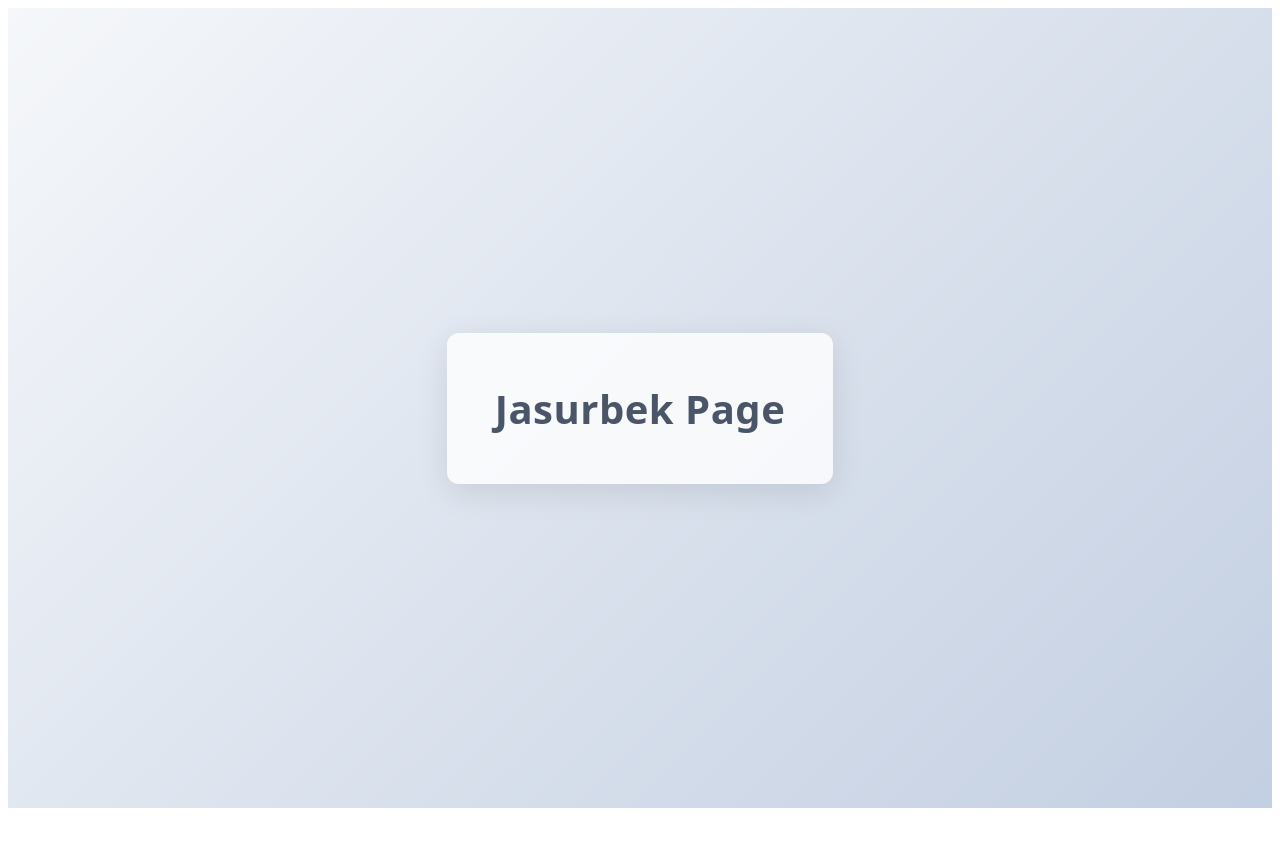
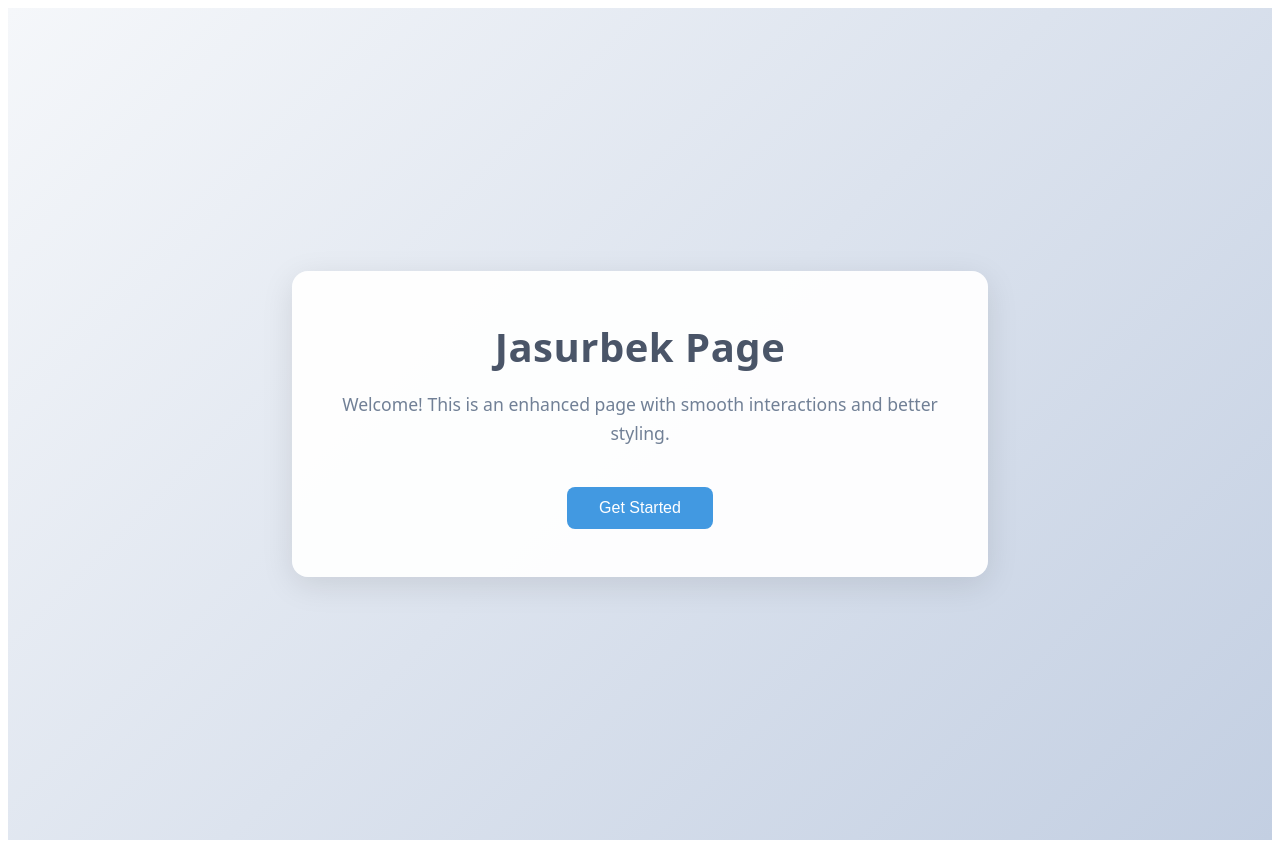
Before and after one commit to salakhbro/hackathon-training, a React (Vite) app: page /jasurbek in a window 1280 px wide. Before the commit the page ends 816 px from the top, so only its background shows below. Built offline with nearby package versions, Linux system fonts and the light colour scheme.

Commit message:
men o'zimni qismimni o'zgartirdm

```diff
--- a/src/pages/Jasurbek/Jasurbek.jsx
+++ b/src/pages/Jasurbek/Jasurbek.jsx
@@ -1,6 +1,8 @@
-import React from 'react'
+import React, { useState } from 'react'
 
 function Jasurbek() {
+  const [isHovered, setIsHovered] = useState(false)
+
   return (
     <div style={{
       minHeight: '100vh',
@@ -8,24 +10,58 @@ function Jasurbek() {
       display: 'flex',
       alignItems: 'center',
       justifyContent: 'center',
-      fontFamily: 'system-ui, -apple-system, sans-serif'
+      fontFamily: 'system-ui, -apple-system, sans-serif',
+      padding: '1rem'
     }}>
       <div style={{
         padding: '3rem',
-        backgroundColor: 'rgba(255, 255, 255, 0.8)',
-        borderRadius: '12px',
-        boxShadow: '0 8px 32px rgba(0, 0, 0, 0.1)',
-        textAlign: 'center'
-      }}>
+        backgroundColor: 'rgba(255, 255, 255, 0.95)',
+        borderRadius: '16px',
+        boxShadow: isHovered ? '0 16px 48px rgba(0, 0, 0, 0.15)' : '0 8px 32px rgba(0, 0, 0, 0.1)',
+        textAlign: 'center',
+        maxWidth: '600px',
+        transition: 'all 0.3s ease',
+        transform: isHovered ? 'translateY(-8px)' : 'translateY(0)'
+      }}
+        onMouseEnter={() => setIsHovered(true)}
+        onMouseLeave={() => setIsHovered(false)}
+      >
         <h1 style={{
           color: '#4a5568',
           fontSize: '2.5rem',
-          margin: '0',
+          margin: '0 0 1rem 0',
           fontWeight: '600',
           letterSpacing: '0.5px'
         }}>
           Jasurbek Page
         </h1>
+
+        <p style={{
+          color: '#718096',
+          fontSize: '1.1rem',
+          margin: '1rem 0',
+          lineHeight: '1.6'
+        }}>
+          Welcome! This is an enhanced page with smooth interactions and better styling.
+        </p>
+
+        <button style={{
+          marginTop: '1.5rem',
+          padding: '0.75rem 2rem',
+          backgroundColor: '#4299e1',
+          color: 'white',
+          border: 'none',
+          borderRadius: '8px',
+          fontSize: '1rem',
+          fontWeight: '500',
+          cursor: 'pointer',
+          transition: 'background-color 0.2s ease'
+        }}
+          onMouseOver={(e) => e.target.style.backgroundColor = '#3182ce'}
+          onMouseOut={(e) => e.target.style.backgroundColor = '#4299e1'}
+        >
+          Get Started
+        </button>
       </div>
     </div>
   )
```
